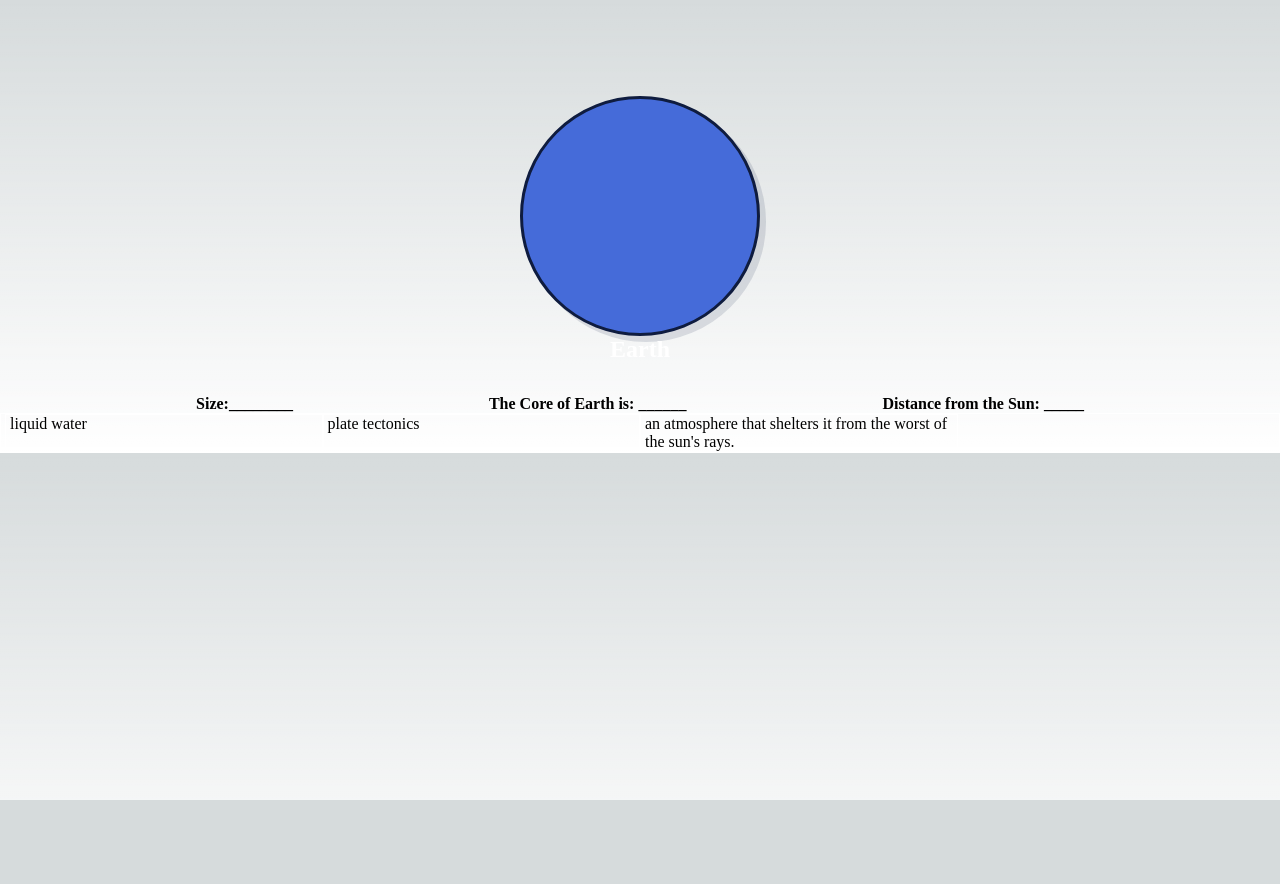
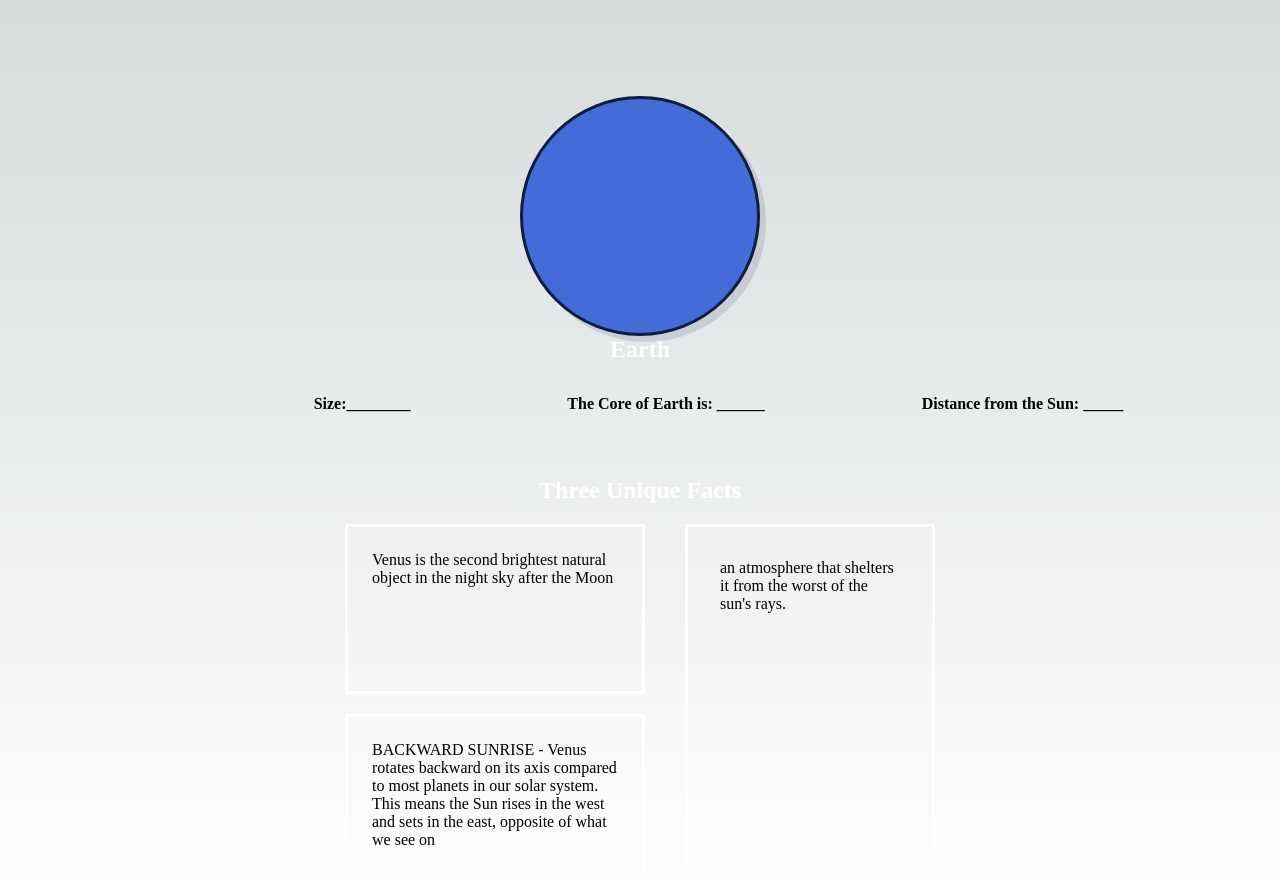
Before and after one commit to isaacclark0/OurSolarSystem, a Next.js app: page /planet in a window 1280 px wide. Shown: the top 884 px of the page. Before the commit the page ends 800 px from the top, so only its background shows below. Built offline with nearby package versions, Linux system fonts and the light colour scheme.

Commit message:
planet page designed

```diff
--- /dev/null
+++ b/components/UniqueFacts.jsx
@@ -0,0 +1,30 @@
+function uniqueFacts(){
+    return(
+        <>
+
+            <h2 className="uniqueFactsH2">Three Unique Facts</h2>
+            <div className="uniqueFactsContainer">
+                    <div className="column">
+                        <div className="box1">
+                            <p> Venus is the second brightest natural object in the night sky after the Moon</p>
+                        </div>
+                        <div className="box2">
+                            <div className="textUniqueFacts">
+                                <p>BACKWARD SUNRISE - Venus rotates backward on its axis compared to most planets in our solar system. This means the Sun rises in the west and sets in the east, opposite of what we see on </p>
+                            </div>
+                        </div>
+                    </div>
+                    <div className="row">
+                        <div className="box3">
+                            <div>
+                                <p>an atmosphere that shelters it from the worst of the sun's rays.</p>
+
+                            </div>
+                        </div>
+                    </div>
+            </div>
+        </>
+    )
+}
+
+export default uniqueFacts
--- a/pages/planet.jsx
+++ b/pages/planet.jsx
@@ -1,3 +1,5 @@
+import UniqueFacts from "../components/UniqueFacts"
+
 export default function About() {
     return (
     <>
@@ -5,24 +7,14 @@ export default function About() {
         <div id="planetIcon"></div>
         <h2>Earth</h2>
 
-        <div className="planetInfo ">
-            {/* <hr className="measurement"/> */}
+        <div className="planetInfo">
+            <div></div>
             <h4>Size:________</h4>
             <h4>The Core of Earth is: ______</h4>
             <h4>Distance from the Sun: _____</h4>
         </div>
 
-        <div className="row">
-            <div className="column">
-                <p>liquid water</p>
-            </div>
-            <div className="column">
-                 <p>plate tectonics</p>
-            </div>
-            <div className="column">
-                 <p>an atmosphere that shelters it from the worst of the sun's rays.</p>
-             </div>
-        </div>
+        <UniqueFacts />
 
     </div>
 
--- a/styles/globals.css
+++ b/styles/globals.css
@@ -130,28 +130,63 @@ a {
   margin-top: 2rem;
 }
 
-.row {
+.uniqueFactsContainer {
+  width: 100%;
+  height: auto;
   display: flex;
-  flex-wrap: wrap;
-  padding: 0 4px;
-  border: 1px solid white;
-}
-
-/* Create four equal columns that sits next to each other */
-.column {
-  flex: 25%;
-  max-width: 25%;
-  padding: 0 4px;
-  border: 1px solid white;
+  justify-content: center;
+  flex-flow: wrap;
 }
 
 
+.box1{
+  width: 300px;
+  height: 170px;
+  min-width: 300px;
+  margin: 20px;
+  box-sizing: border-box;
+  border: 3px solid white;
+  padding: 1.5rem;
+}
 
-hr.measurement {
-  border-color: black;
-  border-top: 1px dashed red;
-  /* border-left-: 10px red; */
-  width: 12rem;
-  margin: 0 auto;
-  margin-top: 2rem ;
+.box2{
+  width: 300px;
+  height: 170px;
+  margin: 20px;
+  box-sizing: border-box;
+  border: 3px solid white;
+  padding: 1.5rem;
 }
+
+.box3{
+  width: 250px;
+  height: 360px;
+  margin: 20px;
+  box-sizing: border-box;
+  border: 3px solid white;
+  padding: 2rem;
+}
+
+.uniqueFactsH2{
+  margin-top: 4rem
+}
+
+@media screen and (max-width: 600px){
+  .box3 {
+    width: 300px;
+  height: 170px;
+  margin: 20px;
+  box-sizing: border-box;
+  border: 3px solid white;
+  padding: 1.5rem;
+  }
+
+  .planetInfo {
+    display: flex;
+    flex-direction: column;
+    align-items: center;
+    margin-top: 2rem;
+
+  }
+
+}
```
